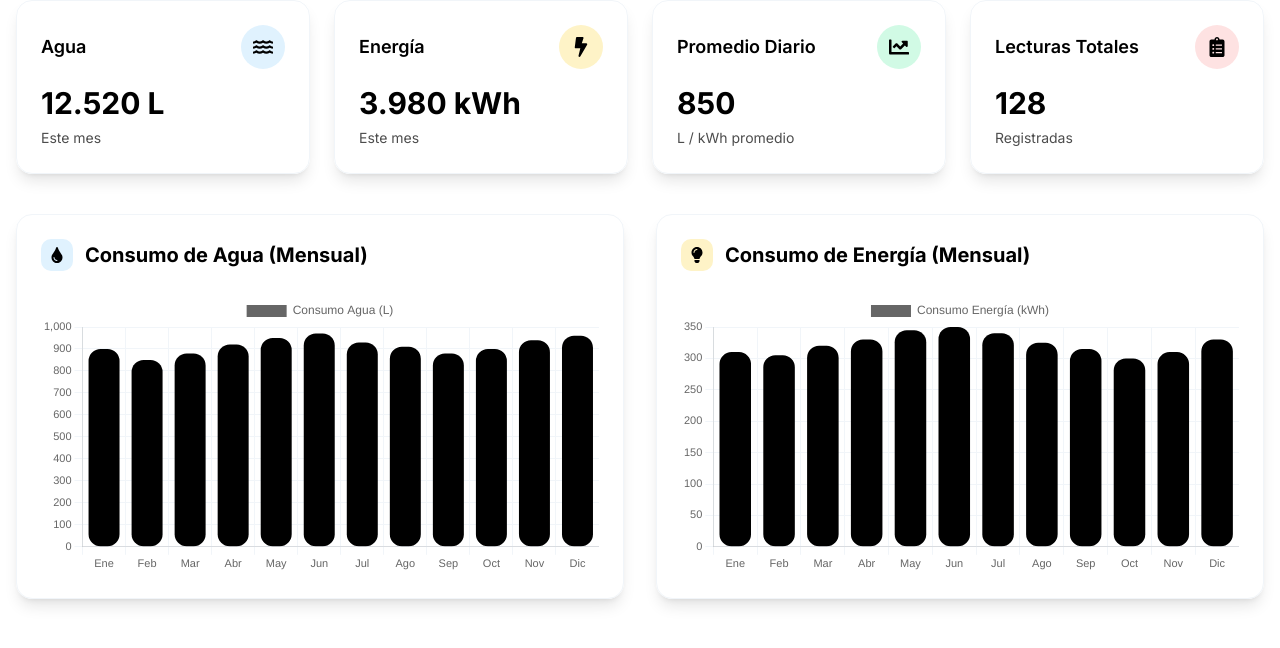
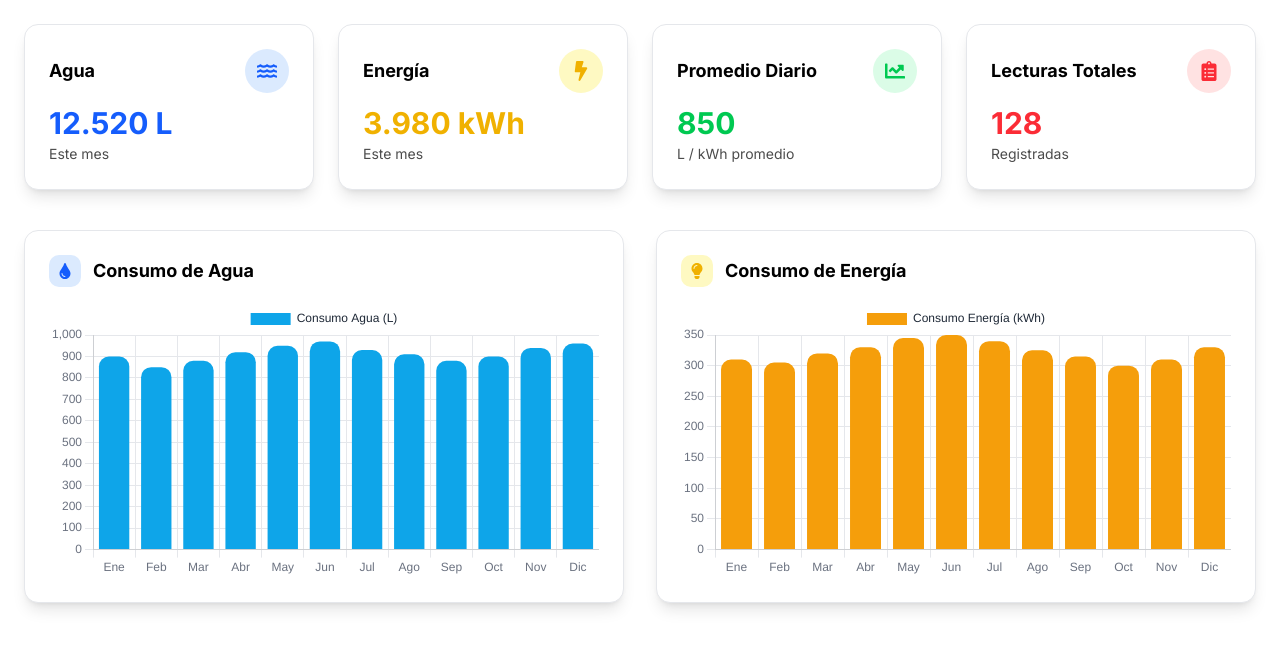
Before and after one commit to ferney1234567/contadorAguaEnergia, a Next.js app: page /components/dashboard in a window 1280 px wide. Shown: the top 648 px of the page. Built offline with nearby package versions, Linux system fonts and the light colour scheme.

Commit message:
actualizar

```diff
--- a/src/app/components/consumoAgua/page.tsx
+++ b/src/app/components/consumoAgua/page.tsx
@@ -3,10 +3,16 @@
 import { useState } from "react";
 import * as XLSX from "xlsx";
 
-export default function ConsumoAgua({ modoNoche }) {
+// Tipado correcto de props
+interface Props {
+  modoNoche: boolean;
+}
+
+export default function ConsumoAgua({ modoNoche }: Props) {
+
   // ======= ESTADOS =======
-  const [mesSeleccionado, setMesSeleccionado] = useState(10); // Octubre
-  const [anioSeleccionado, setAnioSeleccionado] = useState(2025);
+  const [mesSeleccionado, setMesSeleccionado] = useState<number>(10); // Octubre
+  const [anioSeleccionado, setAnioSeleccionado] = useState<number>(2025);
 
   // ======= DISEÑO =======
   const colores = {
@@ -16,13 +22,12 @@ export default function ConsumoAgua({ modoNoche }) {
   };
 
   // ======= DATOS =======
-  const meses = [
+  const meses: string[] = [
     "Enero", "Febrero", "Marzo", "Abril", "Mayo", "Junio",
     "Julio", "Agosto", "Septiembre", "Octubre", "Noviembre", "Diciembre"
   ];
 
-  // Festivos reales de ejemplo
-  const festivos = [
+  const festivos: string[] = [
     "2025-01-01", "2025-03-24", "2025-05-01",
     "2025-07-20", "2025-08-07",
     "2025-10-12", "2025-10-31",
@@ -30,16 +35,16 @@ export default function ConsumoAgua({ modoNoche }) {
   ];
 
   // ======= FUNCIONES =======
-  const diasDelMes = (mes, anio) => {
+  const diasDelMes = (mes: number, anio: number): number => {
     return new Date(anio, mes + 1, 0).getDate();
   };
 
-  const esDomingo = (dia) => {
+  const esDomingo = (dia: number): boolean => {
     const fecha = new Date(anioSeleccionado, mesSeleccionado, dia);
     return fecha.getDay() === 0;
   };
 
-  const esFestivo = (dia) => {
+  const esFestivo = (dia: number): boolean => {
     const f = new Date(anioSeleccionado, mesSeleccionado, dia)
       .toISOString()
       .split("T")[0];
@@ -58,8 +63,8 @@ export default function ConsumoAgua({ modoNoche }) {
   }
 
   // ======= EXPORTAR A EXCEL =======
-  const exportarExcel = () => {
-    const data = [];
+  const exportarExcel = (): void => {
+    const data: any[] = [];
 
     for (let d = 1; d <= totalDias; d++) {
       data.push({
@@ -121,7 +126,7 @@ export default function ConsumoAgua({ modoNoche }) {
             </select>
           </div>
 
-          {/* Totales D, F, NA */}
+          {/* Totales */}
           <div className={`${colores.tarjeta} border ${colores.borde} p-4 rounded-lg`}>
             <h3 className="font-bold mb-2">Resumen</h3>
             <p>D (Domingos): <b className="text-purple-400">{totalD}</b></p>
--- a/src/app/components/consumoEnergia/page.tsx
+++ b/src/app/components/consumoEnergia/page.tsx
@@ -2,8 +2,13 @@
 
 import { useState } from "react";
 
-export default function ConsumoEnergia({ modoNoche }) {
-  const [mesSeleccionado, setMesSeleccionado] = useState("Noviembre");
+// Tipado correcto para Next.js
+interface Props {
+  modoNoche: boolean;
+}
+
+export default function ConsumoEnergia({ modoNoche }: Props) {
+  const [mesSeleccionado, setMesSeleccionado] = useState<string>("Noviembre");
 
   const colores = {
     fondo: modoNoche ? "bg-[#121212] text-white" : "bg-white text-black",
@@ -16,12 +21,12 @@ export default function ConsumoEnergia({ modoNoche }) {
     diaNA: "bg-purple-400",
   };
 
-  const meses = [
+  const meses: string[] = [
     "Enero","Febrero","Marzo","Abril","Mayo","Junio",
     "Julio","Agosto","Septiembre","Octubre","Noviembre","Diciembre"
   ];
 
-  const dias = Array.from({ length: 31 }, (_, i) => i + 1);
+  const dias: number[] = Array.from({ length: 31 }, (_, i) => i + 1);
 
   return (
     <div className={`w-full ${colores.fondo}`}>
@@ -55,13 +60,16 @@ export default function ConsumoEnergia({ modoNoche }) {
           <div className={`${colores.tarjeta} border ${colores.borde} p-4 rounded-lg shadow`}>
             <div className="flex items-center gap-4">
               <div className="flex items-center gap-1">
-                <span className={`w-5 h-5 ${colores.diaD} inline-block rounded-sm`}></span> <span>D</span>
+                <span className={`w-5 h-5 ${colores.diaD} inline-block rounded-sm`} />
+                <span>D</span>
               </div>
               <div className="flex items-center gap-1">
-                <span className={`w-5 h-5 ${colores.diaF} inline-block rounded-sm`}></span> <span>F</span>
+                <span className={`w-5 h-5 ${colores.diaF} inline-block rounded-sm`} />
+                <span>F</span>
               </div>
               <div className="flex items-center gap-1">
-                <span className={`w-5 h-5 ${colores.diaNA} inline-block rounded-sm`}></span> <span>NA</span>
+                <span className={`w-5 h-5 ${colores.diaNA} inline-block rounded-sm`} />
+                <span>NA</span>
               </div>
             </div>
           </div>
@@ -90,7 +98,7 @@ export default function ConsumoEnergia({ modoNoche }) {
           <table className="w-full text-center">
             <thead className={modoNoche ? "bg-[#222]" : "bg-gray-100"}>
               <tr>
-                <th className="p-3 border">Noviembre</th>
+                <th className="p-3 border">{mesSeleccionado}</th>
                 <th className="p-3 border">Medidor A</th>
                 <th className="p-3 border">Medidor B</th>
                 <th className="p-3 border">Total A</th>
--- a/src/app/components/dashboard/page.tsx
+++ b/src/app/components/dashboard/page.tsx
@@ -15,25 +15,51 @@ import {
   FaChartLine,
   FaClipboardList,
   FaTint,
-  FaLightbulb
+  FaLightbulb,
 } from "react-icons/fa";
+import { FC } from "react";
 
 ChartJS.register(BarElement, CategoryScale, LinearScale, Tooltip, Legend);
 
-export default function DashboardInicio({ modoNoche }) {
+interface Props {
+  modoNoche: boolean;
+}
+
+const DashboardInicio: FC<Props> = ({ modoNoche }) => {
   const meses = [
-    "Ene", "Feb", "Mar", "Abr", "May", "Jun",
-    "Jul", "Ago", "Sep", "Oct", "Nov", "Dic"
+    "Ene",
+    "Feb",
+    "Mar",
+    "Abr",
+    "May",
+    "Jun",
+    "Jul",
+    "Ago",
+    "Sep",
+    "Oct",
+    "Nov",
+    "Dic",
   ];
 
-  const consumoAgua = [900, 850, 880, 920, 950, 970, 930, 910, 880, 900, 940, 960];
-  const consumoEnergia = [310, 305, 320, 330, 345, 350, 340, 325, 315, 300, 310, 330];
+  const consumoAgua = [
+    900, 850, 880, 920, 950, 970, 930, 910, 880, 900, 940, 960,
+  ];
+  const consumoEnergia = [
+    310, 305, 320, 330, 345, 350, 340, 325, 315, 300, 310, 330,
+  ];
 
-  // Colores modernos
- const colores = {
-    fondo: modoNoche ? "bg-[#121212] text-white" : "bg-white text-black",
-    tarjeta: modoNoche ? "bg-[#1e1e1e]" : "bg-[#f5f5f5]",
-    borde: modoNoche ? "border-[#333]" : "border-[#ddd]",
+  // 🎨 PALETA DE COLORES BIEN DEFINIDA
+  const colores = {
+    fondo: modoNoche ? "bg-[#121212] text-white" : "bg-[#ffffff] text-black",
+    tarjeta: modoNoche ? "#1e1e1e" : "#ffffff",
+    borde: modoNoche ? "#333" : "#e5e7eb",
+    texto: modoNoche ? "#ffffff" : "#1f2937",
+    textoSec: modoNoche ? "#d1d5db" : "#6b7280",
+
+    agua: "#0ea5e9",
+    energia: "#f59e0b",
+    peligro: "#dc2626",
+    exito: "#10b981",
   };
 
   const opcionesGrafica = {
@@ -42,37 +68,33 @@ export default function DashboardInicio({ modoNoche }) {
       legend: {
         labels: {
           color: colores.texto,
-          font: { size: 12, weight: '500' }
-        }
+        },
       },
       tooltip: {
         backgroundColor: colores.tarjeta,
         titleColor: colores.texto,
         bodyColor: colores.texto,
-        borderColor: modoNoche ? '#334155' : '#e2e8f0',
+        borderColor: colores.borde,
         borderWidth: 1,
-        cornerRadius: 8,
-        padding: 12
-      }
+        cornerRadius: 6,
+      },
     },
     scales: {
       x: {
         ticks: {
-          color: colores.textoSecundario,
-          font: { size: 11 }
+          color: colores.textoSec,
         },
         grid: {
-          color: modoNoche ? '#1e293b' : '#f1f5f9',
-        }
+          color: modoNoche ? "#1f2937" : "#e5e7eb",
+        },
       },
       y: {
         ticks: {
-          color: colores.textoSecundario,
-          font: { size: 11 }
+          color: colores.textoSec,
         },
         grid: {
-          color: modoNoche ? '#1e293b' : '#f1f5f9',
-        }
+          color: modoNoche ? "#1f2937" : "#e5e7eb",
+        },
       },
     },
   };
@@ -83,12 +105,8 @@ export default function DashboardInicio({ modoNoche }) {
       {
         label: "Consumo Agua (L)",
         data: consumoAgua,
-        backgroundColor: modoNoche
-          ? 'rgba(6, 182, 212, 0.7)'
-          : 'linear-gradient(180deg, rgba(6, 182, 212, 0.8) 0%, rgba(8, 145, 178, 0.9) 100%)',
-        borderRadius: 12,
-        borderWidth: 0,
-        borderSkipped: false,
+        backgroundColor: colores.agua,
+        borderRadius: 10,
       },
     ],
   };
@@ -99,159 +117,109 @@ export default function DashboardInicio({ modoNoche }) {
       {
         label: "Consumo Energía (kWh)",
         data: consumoEnergia,
-        backgroundColor: modoNoche
-          ? 'rgba(245, 158, 11, 0.7)'
-          : 'linear-gradient(180deg, rgba(245, 158, 11, 0.8) 0%, rgba(217, 119, 6, 0.9) 100%)',
-        borderRadius: 12,
-        borderWidth: 0,
-        borderSkipped: false,
+        backgroundColor: colores.energia,
+        borderRadius: 10,
       },
     ],
   };
 
   return (
-    <div
-      className={`
-        w-full h-full transition-all duration-300
-        overflow-y-auto pb-10 px-4
-      `}
-      style={{ backgroundColor: colores.fondo }}
-    >
-      {/* TARJETAS MEJORADAS */}
+    <div className={`w-full h-full p-6 ${colores.fondo}`}>
+      {/* TARJETAS */}
       <div className="grid grid-cols-1 sm:grid-cols-2 lg:grid-cols-4 gap-6 mb-10">
-        {/* Tarjeta Agua */}
+        {/* Agua */}
         <div
-          className="p-6 rounded-2xl shadow-lg backdrop-blur-sm border transition-all duration-300 hover:scale-105 hover:shadow-xl"
-          style={{
-            backgroundColor: colores.tarjeta,
-            color: colores.texto,
-            borderColor: modoNoche ? '#334155' : '#f1f5f9'
-          }}
+          className="p-6 rounded-xl shadow-lg border transition hover:scale-105"
+          style={{ background: colores.tarjeta, borderColor: colores.borde }}
         >
-          <div className="flex items-center justify-between mb-4">
-            <h3 className="font-semibold text-lg">Agua</h3>
-            <div
-              className="p-3 rounded-full"
-              style={{ backgroundColor: modoNoche ? '#0c4a6e20' : '#e0f2fe' }}
-            >
-              <FaWater className="text-xl" style={{ color: colores.agua }} />
+          <div className="flex justify-between items-center mb-3">
+            <h3 className="font-bold text-lg">Agua</h3>
+            <div className="p-3 rounded-full bg-blue-100">
+              <FaWater className="text-blue-600 text-xl" />
             </div>
           </div>
-          <p className="text-3xl font-bold mb-1" style={{ color: colores.agua }}>12.520 L</p>
+          <p className="text-3xl font-bold text-blue-600">12.520 L</p>
           <span className="text-sm opacity-70">Este mes</span>
         </div>
 
-        {/* Tarjeta Energía */}
+        {/* Energía */}
         <div
-          className="p-6 rounded-2xl shadow-lg backdrop-blur-sm border transition-all duration-300 hover:scale-105 hover:shadow-xl"
-          style={{
-            backgroundColor: colores.tarjeta,
-            color: colores.texto,
-            borderColor: modoNoche ? '#334155' : '#f1f5f9'
-          }}
+          className="p-6 rounded-xl shadow-lg border transition hover:scale-105"
+          style={{ background: colores.tarjeta, borderColor: colores.borde }}
         >
-          <div className="flex items-center justify-between mb-4">
-            <h3 className="font-semibold text-lg">Energía</h3>
-            <div
-              className="p-3 rounded-full"
-              style={{ backgroundColor: modoNoche ? '#713f1220' : '#fef3c7' }}
-            >
-              <FaBolt className="text-xl" style={{ color: colores.energia }} />
+          <div className="flex justify-between items-center mb-3">
+            <h3 className="font-bold text-lg">Energía</h3>
+            <div className="p-3 rounded-full bg-yellow-100">
+              <FaBolt className="text-yellow-500 text-xl" />
             </div>
           </div>
-          <p className="text-3xl font-bold mb-1" style={{ color: colores.energia }}>3.980 kWh</p>
+          <p className="text-3xl font-bold text-yellow-500">3.980 kWh</p>
           <span className="text-sm opacity-70">Este mes</span>
         </div>
 
-        {/* Tarjeta Promedio */}
+        {/* Promedio */}
         <div
-          className="p-6 rounded-2xl shadow-lg backdrop-blur-sm border transition-all duration-300 hover:scale-105 hover:shadow-xl"
-          style={{
-            backgroundColor: colores.tarjeta,
-            color: colores.texto,
-            borderColor: modoNoche ? '#334155' : '#f1f5f9'
-          }}
+          className="p-6 rounded-xl shadow-lg border transition hover:scale-105"
+          style={{ background: colores.tarjeta, borderColor: colores.borde }}
         >
-          <div className="flex items-center justify-between mb-4">
-            <h3 className="font-semibold text-lg">Promedio Diario</h3>
-            <div
-              className="p-3 rounded-full"
-              style={{ backgroundColor: modoNoche ? '#04785720' : '#d1fae5' }}
-            >
-              <FaChartLine className="text-xl" style={{ color: colores.exito }} />
+          <div className="flex justify-between items-center mb-3">
+            <h3 className="font-bold text-lg">Promedio Diario</h3>
+            <div className="p-3 rounded-full bg-green-100">
+              <FaChartLine className="text-green-500 text-xl" />
             </div>
           </div>
-          <p className="text-3xl font-bold mb-1" style={{ color: colores.exito }}>850</p>
+          <p className="text-3xl font-bold text-green-500">850</p>
           <span className="text-sm opacity-70">L / kWh promedio</span>
         </div>
 
-        {/* Tarjeta Lecturas */}
+        {/* Lecturas */}
         <div
-          className="p-6 rounded-2xl shadow-lg backdrop-blur-sm border transition-all duration-300 hover:scale-105 hover:shadow-xl"
-          style={{
-            backgroundColor: colores.tarjeta,
-            color: colores.texto,
-            borderColor: modoNoche ? '#334155' : '#f1f5f9'
-          }}
+          className="p-6 rounded-xl shadow-lg border transition hover:scale-105"
+          style={{ background: colores.tarjeta, borderColor: colores.borde }}
         >
-          <div className="flex items-center justify-between mb-4">
-            <h3 className="font-semibold text-lg">Lecturas Totales</h3>
-            <div
-              className="p-3 rounded-full"
-              style={{ backgroundColor: modoNoche ? '#dc262620' : '#fee2e2' }}
-            >
-              <FaClipboardList className="text-xl" style={{ color: colores.peligro }} />
+          <div className="flex justify-between items-center mb-3">
+            <h3 className="font-bold text-lg">Lecturas Totales</h3>
+            <div className="p-3 rounded-full bg-red-100">
+              <FaClipboardList className="text-red-500 text-xl" />
             </div>
           </div>
-          <p className="text-3xl font-bold mb-1" style={{ color: colores.peligro }}>128</p>
+          <p className="text-3xl font-bold text-red-500">128</p>
           <span className="text-sm opacity-70">Registradas</span>
         </div>
       </div>
 
-      {/* GRÁFICAS MEJORADAS */}
+      {/* GRÁFICAS */}
       <div className="grid grid-cols-1 lg:grid-cols-2 gap-8">
-        {/* Gráfica Agua */}
+        {/* Agua */}
         <div
-          className="p-6 rounded-2xl shadow-lg border transition-all duration-300"
-          style={{
-            backgroundColor: colores.tarjeta,
-            color: colores.texto,
-            borderColor: modoNoche ? '#334155' : '#f1f5f9'
-          }}
+          className="p-6 rounded-xl shadow-lg border"
+          style={{ background: colores.tarjeta, borderColor: colores.borde }}
         >
-          <div className="flex items-center gap-3 mb-6">
-            <div
-              className="p-2 rounded-lg"
-              style={{ backgroundColor: modoNoche ? '#0c4a6e20' : '#e0f2fe' }}
-            >
-              <FaTint style={{ color: colores.agua }} />
+          <div className="flex gap-3 items-center mb-4">
+            <div className="p-2 rounded-lg bg-blue-100">
+              <FaTint className="text-blue-600" />
             </div>
-            <h3 className="text-xl font-bold">Consumo de Agua (Mensual)</h3>
+            <h3 className="font-bold text-lg">Consumo de Agua</h3>
           </div>
           <Bar data={dataAgua} options={opcionesGrafica} />
         </div>
 
-        {/* Gráfica Energía */}
+        {/* Energía */}
         <div
-          className="p-6 rounded-2xl shadow-lg border transition-all duration-300"
-          style={{
-            backgroundColor: colores.tarjeta,
-            color: colores.texto,
-            borderColor: modoNoche ? '#334155' : '#f1f5f9'
-          }}
+          className="p-6 rounded-xl shadow-lg border"
+          style={{ background: colores.tarjeta, borderColor: colores.borde }}
         >
-          <div className="flex items-center gap-3 mb-6">
-            <div
-              className="p-2 rounded-lg"
-              style={{ backgroundColor: modoNoche ? '#713f1220' : '#fef3c7' }}
-            >
-              <FaLightbulb style={{ color: colores.energia }} />
+          <div className="flex gap-3 items-center mb-4">
+            <div className="p-2 rounded-lg bg-yellow-100">
+              <FaLightbulb className="text-yellow-500" />
             </div>
-            <h3 className="text-xl font-bold">Consumo de Energía (Mensual)</h3>
+            <h3 className="font-bold text-lg">Consumo de Energía</h3>
           </div>
           <Bar data={dataEnergia} options={opcionesGrafica} />
         </div>
       </div>
     </div>
   );
-}
+};
+
+export default DashboardInicio;
```
